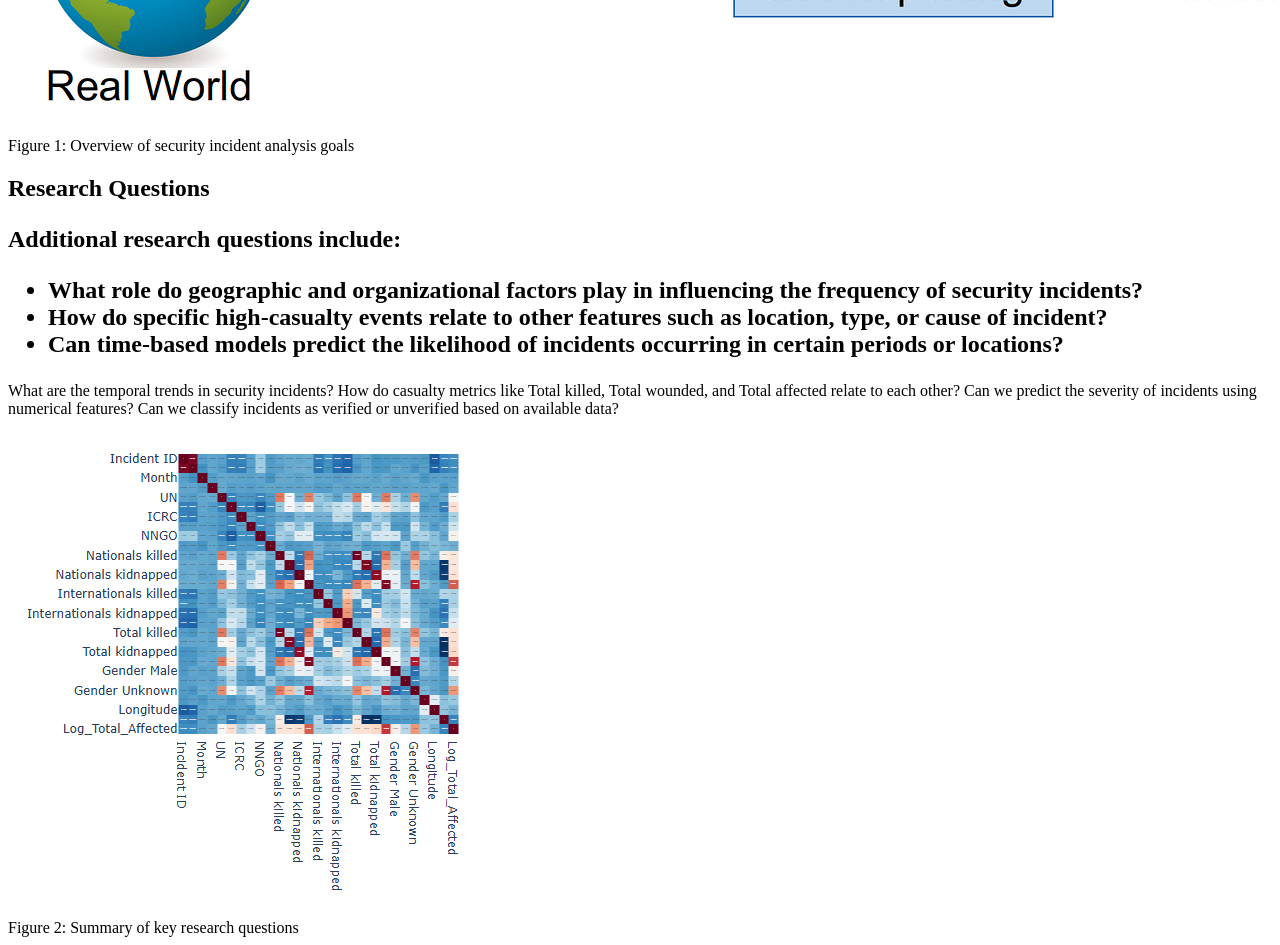
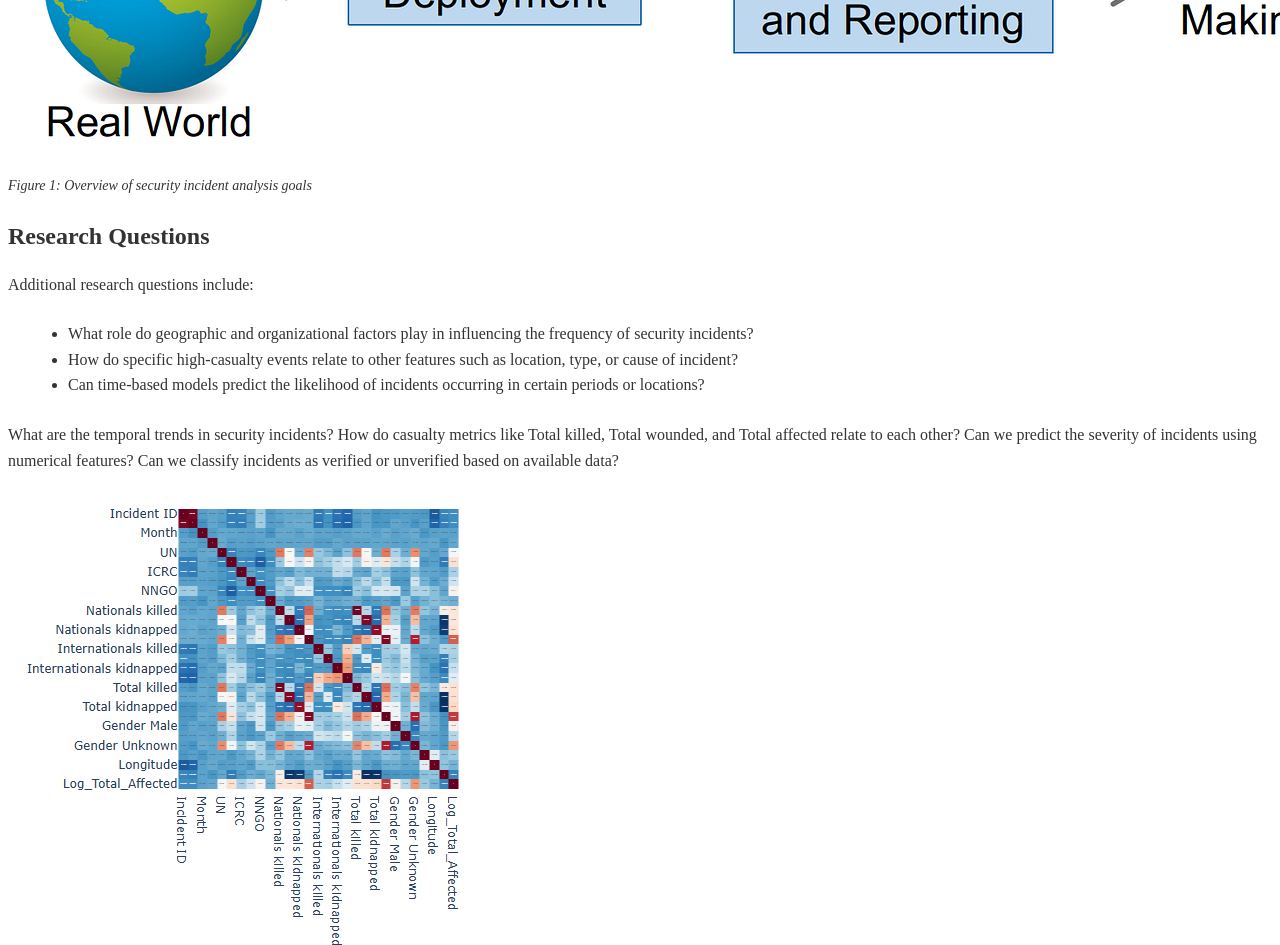
Before and after one commit to KEHAN-WU/Security-analysis, a plain HTML site: page index.html in a window 1280 px wide. Shown: the part 1300-2245 px from the top of the page. Drawn offline with Linux system fonts and the light colour scheme.

Commit message:
Update index.html with new content

```diff
--- a/index.html
+++ b/index.html
@@ -5,7 +5,28 @@
 <meta charset="utf-8"/>
 <title>Security Incidents Analysis</title>
 <link href="assets/style.css" rel="stylesheet"/>
-</head>
+<style>
+    body {
+        font-family: 'Times New Roman', serif;
+        font-size: 16px;
+        line-height: 1.6;
+        color: #333;
+    }
+    h1, h2 {
+        font-weight: bold;
+    }
+    p, li {
+        font-size: 16px;
+        font-weight: normal;
+    }
+    ul {
+        margin-left: 20px;
+    }
+    .caption {
+        font-size: 14px;
+        font-style: italic;
+    }
+</style></head>
 <body>
 <h1>📊 Security Incidents Analysis</h1>
 <h2>📌 Navigation</h2>
@@ -28,7 +49,7 @@
 <div class="section">
 <h2 id="introduction">Introduction
 <p>The analysis of security incidents offers valuable insights into patterns, relationships, and trends that can improve responses and strategies for mitigating risks. By identifying high-impact incidents, security measures can be better prioritized, improving preparedness for future incidents.</p>
-<p>In this project, statistical and machine learning techniques are used to uncover these insights, with a focus on predictive modeling and actionable recommendations for future research and policy development.</p>
+
 </h2>
 <p>This presentation explores a dataset containing security incidents over time. The goal is to uncover patterns, relationships, and predictive insights using statistical and machine learning techniques. Key questions include understanding trends, identifying high-impact incidents, and building models to predict outcomes.</p>
 <img alt="Figure 1" src="assets/figures/fig1.png"/>
```
